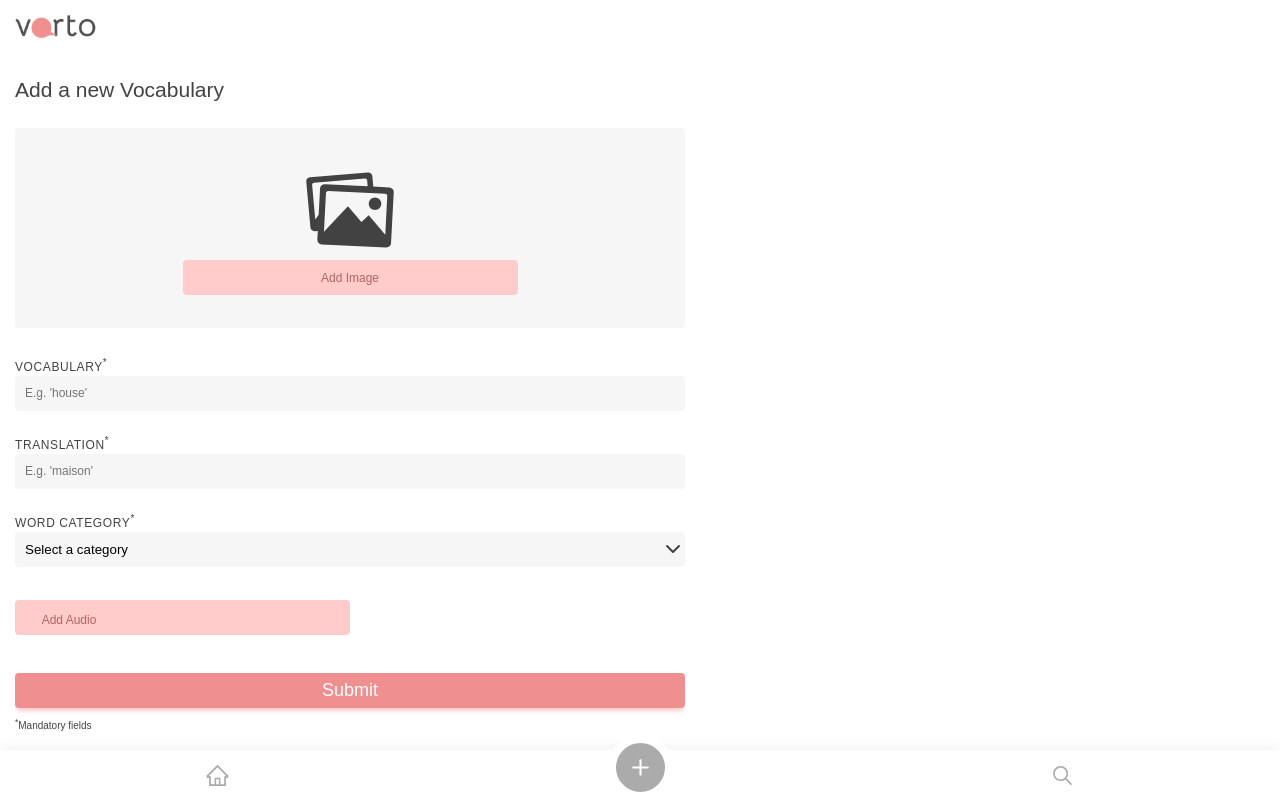
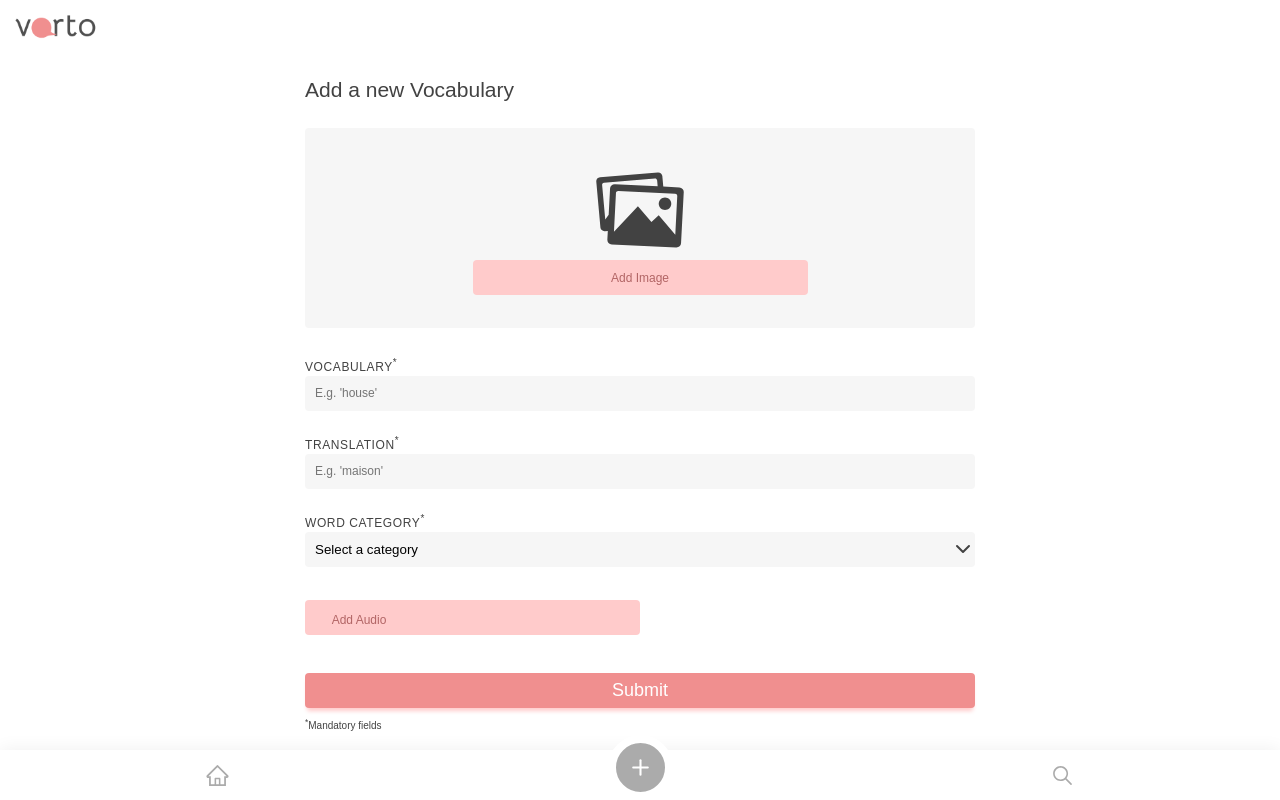
Before and after one commit to carinamenke/vorto, a React (Create React App) app: page /create in a window 1280 px wide. Built offline with nearby package versions, Linux system fonts and the light colour scheme.

Commit message:
Add media queries for optimized form layout on large screens

```diff
--- a/src/components/AudioUpload/AudioUpload.js
+++ b/src/components/AudioUpload/AudioUpload.js
@@ -16,7 +16,6 @@ export default function AudioUpload() {
 }
 
 const AudioUploadStyled = styled.label`
-  font-size: 12px;
   margin-top: 10px;
   border: none;
   border-radius: 4px;
@@ -26,6 +25,7 @@ const AudioUploadStyled = styled.label`
   padding: 10px;
   width: 50%;
   text-align: center;
+  font-size: 12px;
 
   :hover {
     background: var(--primary-color);
--- a/src/components/LearnStatusFilter/LearnStatusFilter.js
+++ b/src/components/LearnStatusFilter/LearnStatusFilter.js
@@ -54,6 +54,7 @@ const FilterStyled = styled.button`
   text-align: left;
   color: ${select('active', 'var(--primary-color)', 'var(--grey-color-mid1)')};
   text-decoration: ${select('active', 'underline 2px', 'none')};
+  text-underline-position: ${select('active', 'under', 'none')};
 `
 
 const CounterStyled = styled.span`
--- a/src/components/Search/Search.js
+++ b/src/components/Search/Search.js
@@ -49,6 +49,11 @@ const SearchStyled = styled.section`
   grid-row: 2 / 3;
   margin: 10px 15px;
   font-size: 14px;
+
+  @media screen and (min-width: 700px) {
+    width: 700px;
+    margin: 10px auto;
+  }
 `
 
 const SearchFieldStyled = styled.div`
--- a/src/pages/FormPage.js
+++ b/src/pages/FormPage.js
@@ -82,7 +82,6 @@ export default function FormPage({ onSubmit }) {
 
 const FormStyled = styled.form`
   grid-row: 2 / 4;
-  max-width: 700px;
   padding: 0 15px 0;
   display: grid;
   grid-row-gap: 20px;
@@ -92,4 +91,9 @@ const FormStyled = styled.form`
     font-size: 10px;
     margin-top: -30px;
   }
+
+  @media screen and (min-width: 700px) {
+    width: 700px;
+    margin: 0 auto;
+  }
 `
```
